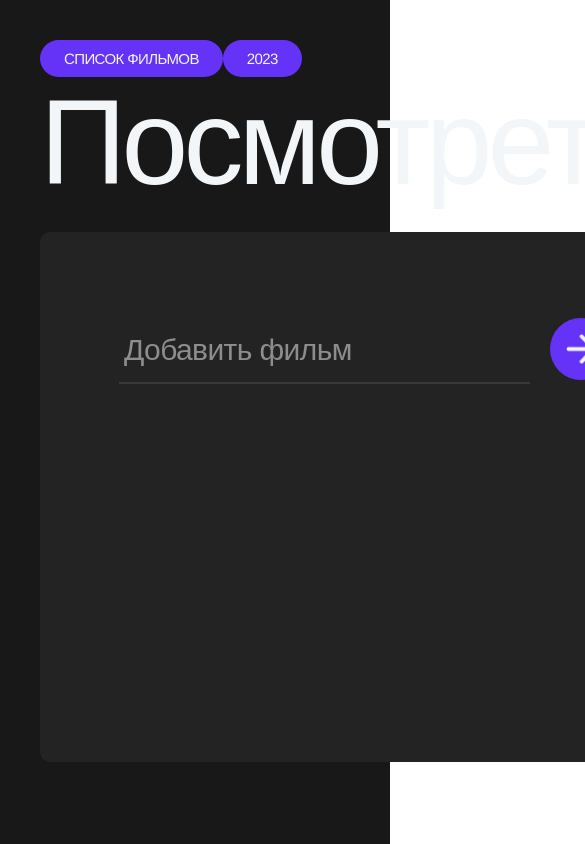
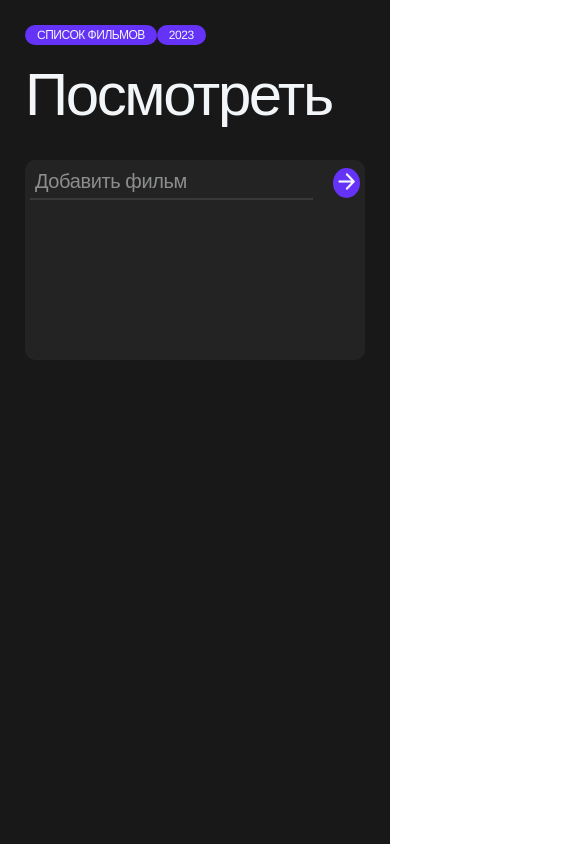
Before and after one commit to evgeniykolenkin/add-film-app, a plain HTML site: page index.html in a window 390 px wide. Shown: the top 844 px of the page, 585 px wide, since content can reach past the window. Drawn offline with nearby package versions, Linux system fonts and the light colour scheme.

Commit message:
some adaptive

```diff
--- a/styles/main.css
+++ b/styles/main.css
@@ -147,11 +147,6 @@ h2 {
   border-radius: 10px;
 }
 
-.check__area {
-  display: flex;
-  gap: 20px;
-}
-
 .btn__check-film {
   display: flex;
   align-items: center;
@@ -193,3 +188,146 @@ h2 {
 .btn__delete-film img {
   width: 100%;
 }
+
+@media (max-width: 1199px) {
+  .container {
+    min-height: 100vh;
+    padding: 10px;
+  }
+
+  .add__app {
+    width: 100%;
+    padding: 15px;
+  }
+
+  .add__app-filter p {
+    font-size: 12px;
+    line-height: 10px;
+  }
+
+  .filter__title {
+    padding: 5px 12px;
+  }
+
+  h1 {
+    width: 100%;
+    font-size: 80px;
+    line-height: 70px;
+    margin-top: 15px;
+    margin-bottom: 30px;
+  }
+
+  h2 {
+    font-size: 20px;
+    line-height: 20px;
+  }
+
+  .add__app-inner {
+    row-gap: 30px;
+    width: 100%;
+    height: 400px;
+    padding: 56px 49px;
+    border-radius: 10px;
+  }
+
+  .add__app-inner::-webkit-scrollbar {
+    width: 5px;
+  }
+
+  .add__app-input {
+    justify-content: space-between;
+  }
+
+  .app__input-data {
+    padding: 10px 5px;
+    font-size: 25px;
+    line-height: 28px;
+  }
+
+  .btn__add-film {
+    width: 55px;
+    height: 55px;
+  }
+
+  .add__app-film {
+    padding: 25px 10px;
+  }
+
+  .btn__delete-film {
+    width: 20px;
+    height: 20px;
+  }
+}
+
+@media (max-width: 767px) {
+  .container {
+    min-height: 100vh;
+    padding: 10px;
+  }
+
+  .add__app {
+    width: 100%;
+    padding: 15px;
+  }
+
+  .add__app-filter p {
+    font-size: 12px;
+    line-height: 10px;
+  }
+
+  .filter__title {
+    padding: 5px 12px;
+  }
+
+  h1 {
+    width: 100%;
+    font-size: 60px;
+    line-height: 70px;
+    margin-top: 15px;
+    margin-bottom: 30px;
+  }
+
+  h2 {
+    font-size: 15px;
+    line-height: 20px;
+  }
+
+  .add__app-inner {
+    row-gap: 30px;
+    width: 100%;
+    height: 200px;
+    padding: 5px;
+    border-radius: 10px;
+  }
+
+  .add__app-inner::-webkit-scrollbar {
+    width: 5px;
+  }
+
+  .add__app-input {
+    justify-content: space-between;
+    align-items: center;
+  }
+
+  .app__input-data {
+    width: 100%;
+    padding: 5px;
+    font-size: 20px;
+    line-height: 20px;
+  }
+
+  .btn__add-film {
+    width: 30px;
+    height: 30px;
+    padding: 5px;
+  }
+
+  .add__app-film {
+    padding: 15px 8px;
+  }
+
+  .btn__delete-film {
+    width: 15px;
+    height: 15px;
+  }
+}
```
